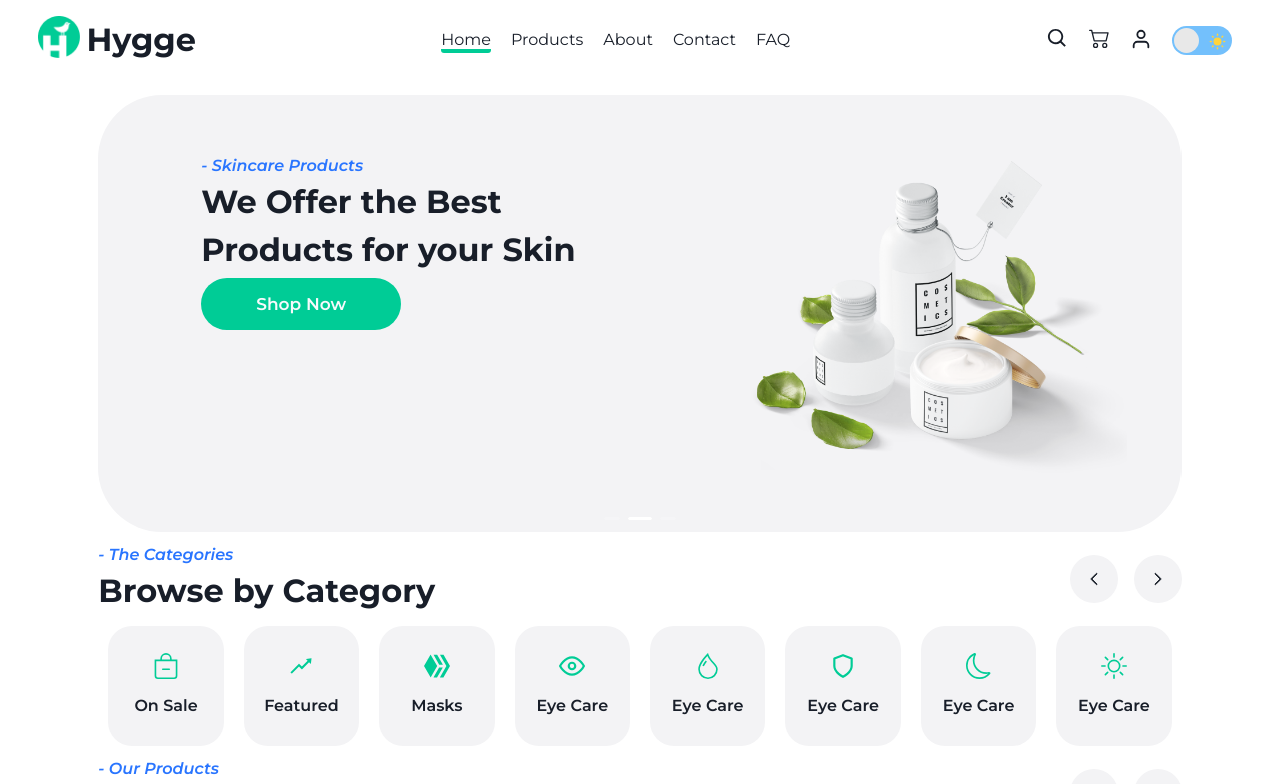
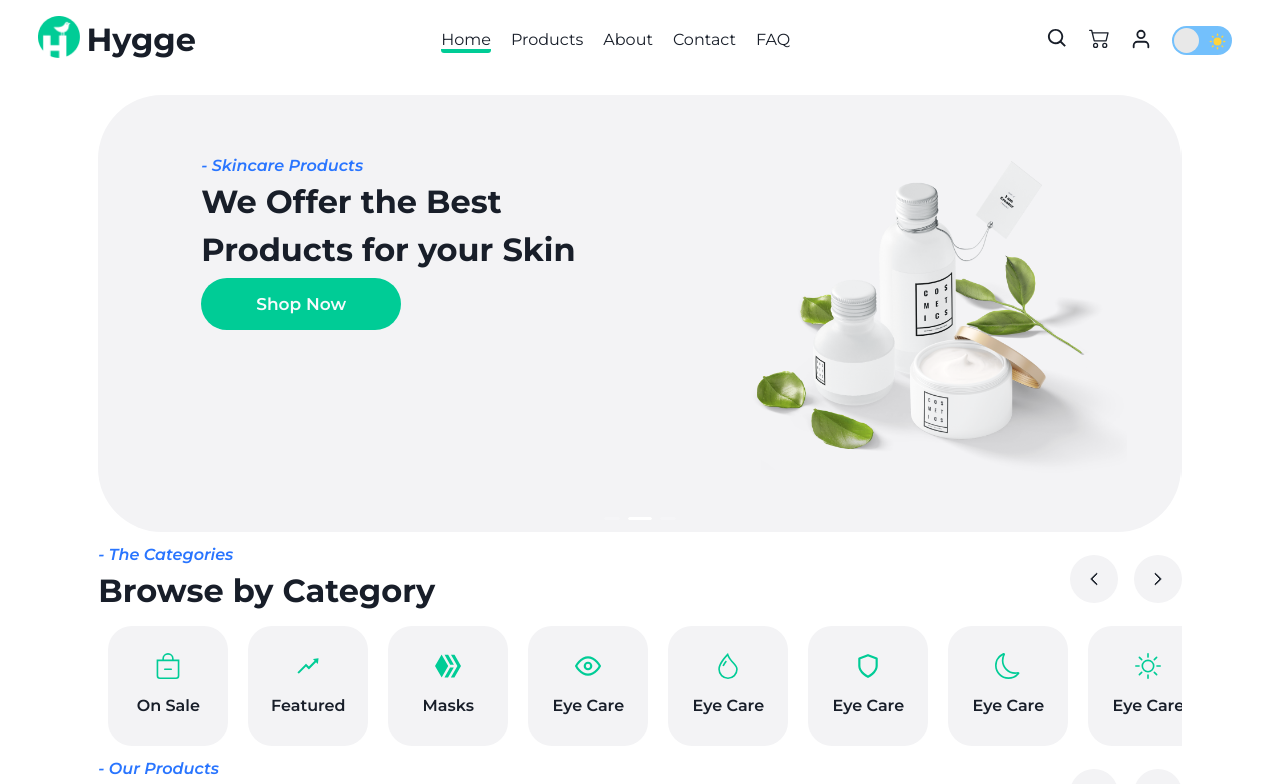
Before and after one commit to LeKhuong11/skincare-shop, a React (Create React App) app: page / in a window 1280 px wide. Shown: the top 784 px of the page. Built offline with nearby package versions, Linux system fonts and the light colour scheme; no server answers.

Commit message:
update feature scroll

```diff
--- a/src/Pages/DashboardPage/DashboardPage.tsx
+++ b/src/Pages/DashboardPage/DashboardPage.tsx
@@ -42,11 +42,28 @@ const ContainerStyled = styled.div`
                 }
             }
         }
+
+        @media only screen and (max-width: 1024px) {
+            flex-direction: column;
+
+            & .avatar-user {
+                width: 100%;
+                display: flex;
+                flex-direction: column;
+                align-items: center;
+            }
+
+            & .infor-user {
+                width: 100%;
+            }
+        }
     }
 
     & .input {
         margin: 15px 0;
     }
+
+
 `
 
 function DashboardPage() {
--- a/src/Pages/DetailPage/DetailPage.tsx
+++ b/src/Pages/DetailPage/DetailPage.tsx
@@ -362,6 +362,21 @@ function DetailPage() {
     }
 
     const handleClickBuyItem = (id: string) => {
+        //Check user if haven't logged in yet will navigate to login
+        if(!user) {
+            confirm({
+                title: 'You are not logged in?',
+                icon: <ExclamationCircleFilled />,
+                content: 'Go to Login page!',
+                onOk() {
+                  navigate('../login')
+                },
+                onCancel() {
+                    setLoadingAddToCart(false)
+                }
+              });
+              return
+        }
         //set quantity products before dispatch to buy products
         detailProduct.quantity = countItem
         dispatch(addPaymentProduct([detailProduct]))
--- a/src/Pages/HomePage/HomePage.tsx
+++ b/src/Pages/HomePage/HomePage.tsx
@@ -1,4 +1,4 @@
-import React, { useState } from 'react'
+import React, { useEffect, useRef, useState } from 'react'
 import { BsBagDash, BsDroplet, BsMoon, BsSun } from 'react-icons/bs'
 import { FiEye, FiShield } from 'react-icons/fi'
 import styled from 'styled-components'
@@ -83,7 +83,13 @@ const ContainerStyled = styled.div`
       }
 
       & .categories {
-        display: flex;
+        width: 100%;
+        overflow: hidden;
+
+        & .items {
+          display: flex;
+          transition: transform .25s linear;
+        }
       }
     }
 
@@ -150,6 +156,26 @@ const theCategories = [
 function HomePage() {
   const { products } = useAppSelector(state => state.products)
   const [ listProducts, setListProducts ] = useState<IProducts[]>(products)
+  const [ transform, setTransform ] = useState(0)
+  const [width, setWidth] = useState(window.innerWidth);
+  const divRef = useRef<any>();
+
+  useEffect(() => {
+    const handleWindowResize = () => setWidth(window.innerWidth)
+    window.addEventListener("resize", handleWindowResize);
+
+    // Return a function from the effect that removes the event listener
+    return () => window.removeEventListener("resize", handleWindowResize);
+  }, []);
+
+  const handleClickNext = () => {
+    if(width < 1024)
+      transform > -(divRef.current.offsetWidth/1.5) ? setTransform(prev => prev - 140) : setTransform(transform)
+  }
+  const handleClickPrev = () => {
+    if(width < 1024)
+      transform < 0 ? setTransform(prev => prev + 140) : setTransform(0)
+  }
   return (
     <ContainerStyled>
       <Carousel autoplay>
@@ -196,12 +222,14 @@ function HomePage() {
        <div className='theCategories'>
           <div>
             <TitleSection title="Browse by Category" subTitle="The Categories"/>
-            <ButtonScroll />
+            <ButtonScroll clickNext={handleClickNext} clickPrev={handleClickPrev} />
           </div>
           <div className='categories'>
-            {theCategories.map(item => (
-              <Categories key={item.id} icon={item.icon} title={item.title} />
-            ))}
+            <div ref={divRef} className='items' style={{transform: `translateX(${width > 768 ? 0 : transform}px)`}}>
+              {theCategories.map(item => (
+                <Categories key={item.id} icon={item.icon} title={item.title} />
+              ))}
+            </div>
           </div>
        </div>
        <div className='our-products'>
--- a/src/Pages/LoginPage/LoginPage.tsx
+++ b/src/Pages/LoginPage/LoginPage.tsx
@@ -123,7 +123,7 @@ export default function LoginPage() {
         <div>
           <label htmlFor="">Password</label><br />
           <Input
-            type="text"
+            type="password"
             placehoder="Enter your password"
             setValue={handleChangeSetLogin}
             name="password"
--- a/src/components/ButtonScroll.tsx
+++ b/src/components/ButtonScroll.tsx
@@ -1,6 +1,11 @@
 import React from 'react'
 import { BsChevronLeft, BsChevronRight } from 'react-icons/bs'
 import styled from 'styled-components'
+
+interface IButtonScroll {
+    clickNext?: any,
+    clickPrev?: any
+}
 
 const ContainerStyled = styled.div`
     width: 112px;
@@ -30,11 +35,11 @@ const ContainerStyled = styled.div`
     }
 `
 
-function ButtonScroll() {
+function ButtonScroll({clickNext, clickPrev}: IButtonScroll) {
   return (
         <ContainerStyled>
-            <button className='btnSlideLeft'><BsChevronLeft/></button>
-            <button className='btnSlideRight'><BsChevronRight/></button>
+            <button className='btnSlideLeft' onClick={clickPrev}><BsChevronLeft/></button>
+            <button className='btnSlideRight' onClick={clickNext}><BsChevronRight/></button>
         </ContainerStyled>
   )
 }
--- a/src/components/Categories.tsx
+++ b/src/components/Categories.tsx
@@ -8,6 +8,7 @@ interface ICategories {
 
 const ContainerStyled = styled.div`
         width: 120px;
+        min-width: 120px;
         height: 120px;
         border-radius: 24px;
         display: flex;
--- a/src/components/Input.tsx
+++ b/src/components/Input.tsx
@@ -20,17 +20,22 @@ const InputStyled = styled.input`
   border: 2px solid var(--bodyBorder);
   background: var(--bodyBackground);
   color: var(--bodyColor);
+  width: 452px;
 
   &:focus {
     border: 2px solid var(--green);
   }
   @media only screen and (max-width: 768px) {
-    width: 380px;
+    width: 390px;
+  }
+  @media only screen and (max-width: 500px) {
+    width:365px;
+    padding: 8px;
   }
 
 `
 
-function Input({type, placehoder, setValue, name, require, defaultValue, width = 452}: IInput) {
+function Input({type, placehoder, setValue, name, require, defaultValue, width}: IInput) {
   return (
     <InputStyled
       style={{width: width}}
```
